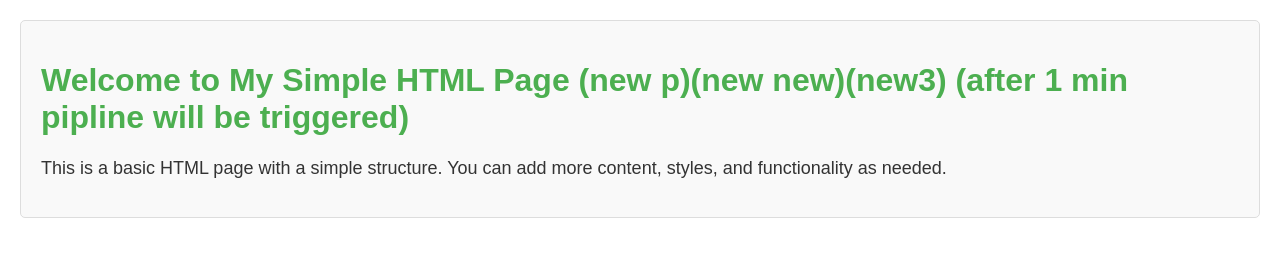
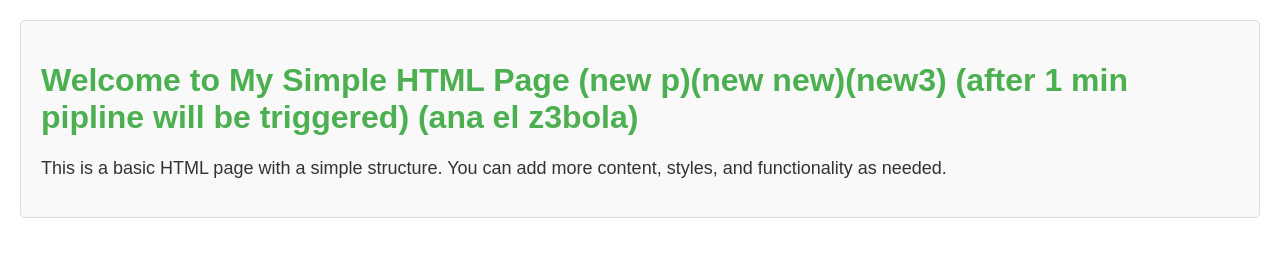
Before and after one commit to AhmedAyman2000128/myapp, a plain HTML site: page index.html in a window 1280 px wide. Drawn offline with Linux system fonts and the light colour scheme.

Commit message:
Update index.html

```diff
--- a/index.html
+++ b/index.html
@@ -28,7 +28,7 @@
 <body>
 
 <div class="container">
-    <h1>Welcome to My Simple HTML Page (new p)(new new)(new3) (after 1 min pipline will be triggered)</h1>
+    <h1>Welcome to My Simple HTML Page (new p)(new new)(new3) (after 1 min pipline will be triggered) (ana el z3bola)</h1>
     <p>This is a basic HTML page with a simple structure. You can add more content, styles, and functionality as needed.</p>
 </div>
 
```
